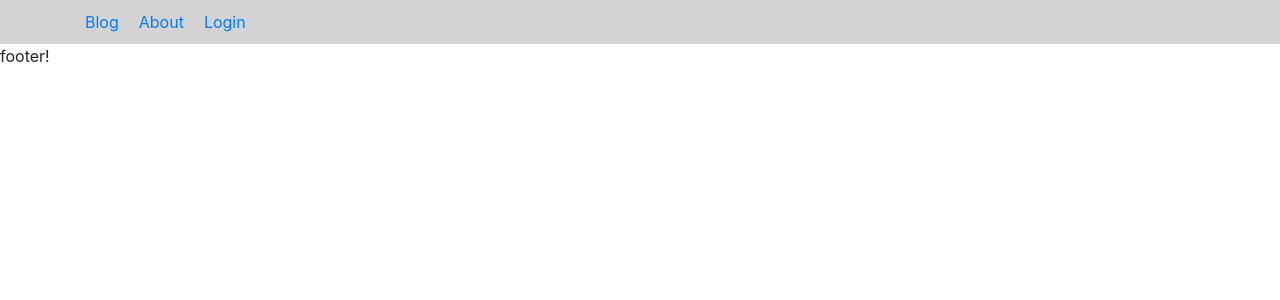
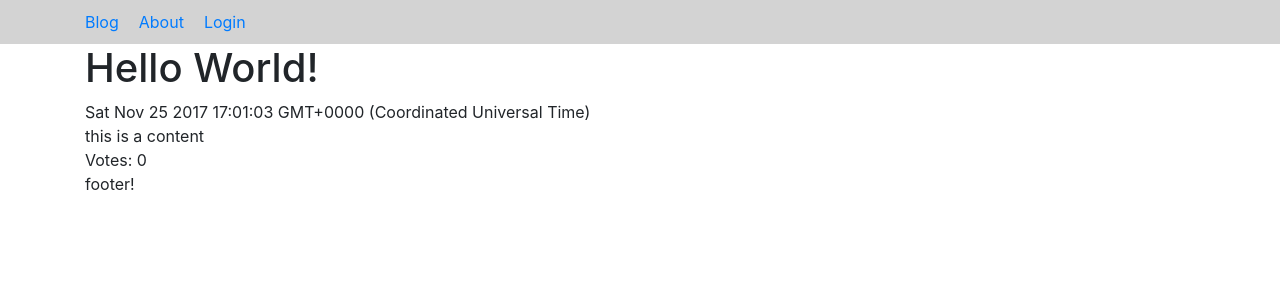
Before and after one commit to vitalik1921/simpleBlog, an Angular app: page /article/0 in a window 1280 px wide. Shown: the top 300 px of the page. Built offline with nearby package versions, Linux system fonts and the light colour scheme.

Commit message:
Added Article, Header, Foo;9Cter

```diff
--- a/src/app/app.component.html
+++ b/src/app/app.component.html
@@ -1,5 +1,5 @@
 <app-header></app-header>
-
-<!-- <router-outlet></router-outlet> -->
-
+<section class="container">
+  <router-outlet></router-outlet>
+</section>
 <app-footer></app-footer>
--- a/src/app/articles/_components/article/article.component.ts
+++ b/src/app/articles/_components/article/article.component.ts
@@ -7,14 +7,14 @@ import { Article } from './../../_models/article.model';
   styleUrls: ['./article.component.scss']
 })
 export class ArticleComponent implements OnInit {
-  private article: Article;
+  article: Article;
 
   constructor() {
     this.article = new Article('Hello World!', 'this is a content');
+    console.log('article', this.article);
   }
 
   ngOnInit() {
 
   }
-
 }
--- a/src/app/articles/_models/article.model.ts
+++ b/src/app/articles/_models/article.model.ts
@@ -20,5 +20,6 @@ export class Article {
     this.createdAt = createdAt;
     this.updatedAt = updatedAt;
     this.votes = votes || 0;
+    return this;
   }
 }
--- a/src/app/shared/_components/footer/footer.component.html
+++ b/src/app/shared/_components/footer/footer.component.html
@@ -1,3 +1,3 @@
-<footer>
+<footer class="container">
   footer!
 </footer>
```
Also changed, not shown: src/app/app.module.ts (+6 -3 lines), src/app/articles/articles.module.ts (+10 -1 lines).
